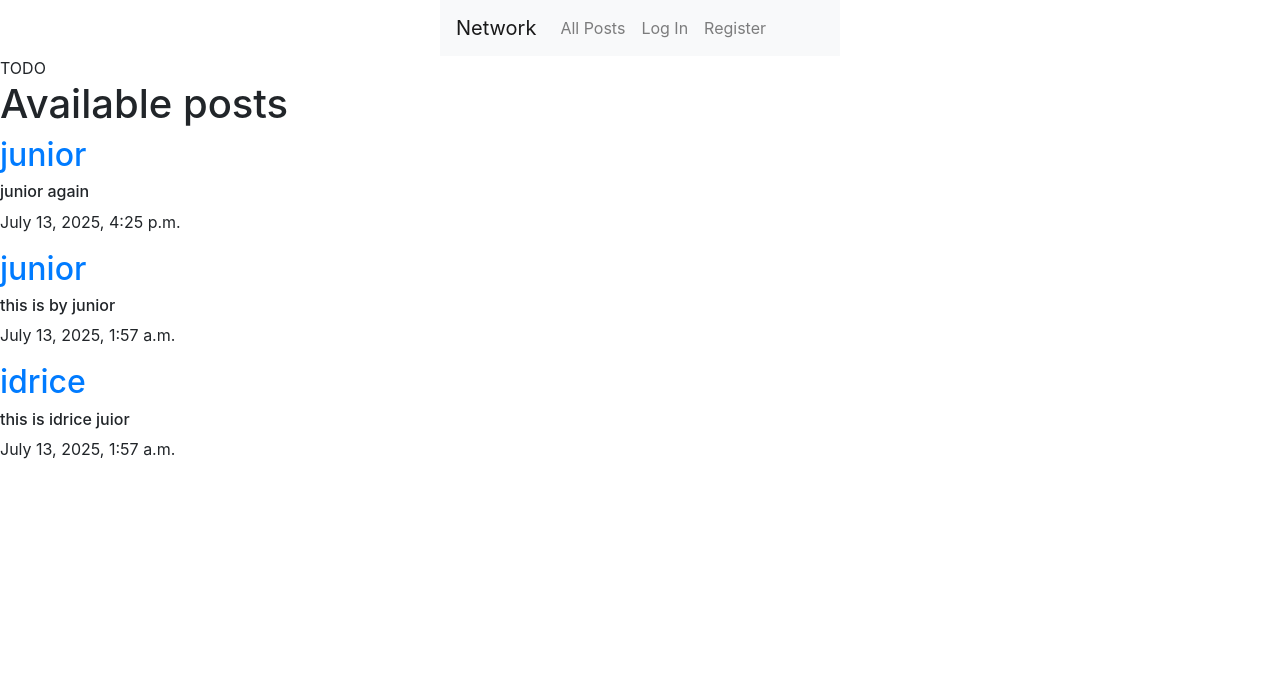
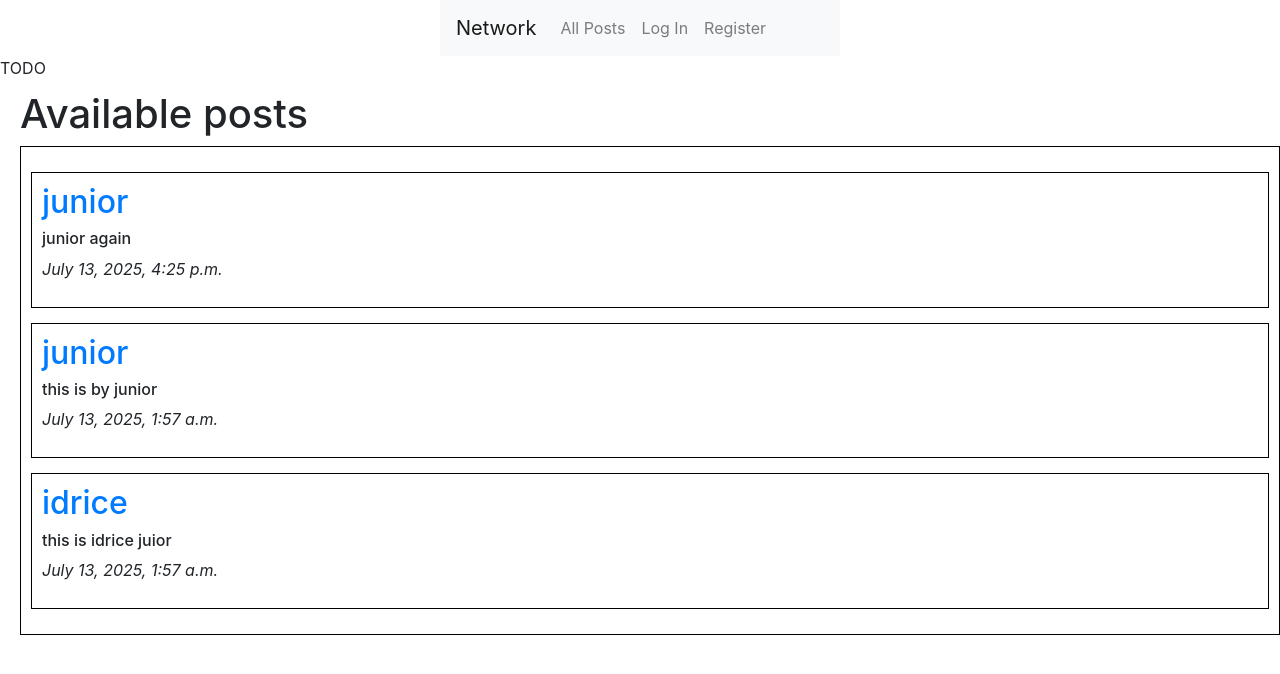
Before and after one commit to Junior-idrice/cs50w-project4, a Django app: page / in a window 1280 px wide. Shown: the top 674 px of the page. Run offline with Django 3.2, Linux system fonts and the light colour scheme; data comes from the database, SQL or seed files in the repository; both versions use the stored data as it was after the commit; some libraries are stand-ins or nearby versions.

```diff
--- a/project4/network/static/network/styles.css
+++ b/project4/network/static/network/styles.css
@@ -3,3 +3,18 @@ nav{
     width: 400px;
     margin: 0 auto;
 }
+.main{
+    margin-top: 10px;
+    margin-left: 20px;
+}
+.make_post{
+    border: 1px solid black;
+    padding: 10px;
+
+}
+.available_post{
+    border: 1px solid black;
+    margin: 15px 0;
+    padding: 10px;
+
+}
--- a/project4/network/templates/network/following.html
+++ b/project4/network/templates/network/following.html
@@ -2,7 +2,7 @@
 
 {% block body %}
 
-
+     <!---->
     <div>
         {%for post in pagePosts %}
           <div>
@@ -10,6 +10,8 @@
             <h6>{{post.content}}</h6>
             <p>{{post.date}}</p>
           </div>
+        {% empty %}
+        <p>No posts from users you follow.</p>
         {%endfor%}
     </div>
 
--- a/project4/network/templates/network/index.html
+++ b/project4/network/templates/network/index.html
@@ -121,7 +121,9 @@
         }
     </script>
     TODO
+    <div class="main">
             <h1>Available posts</h1>
+            <div class="make_post">
             {%if user.is_authenticated%}
             <h4>New Post</h4>
             <form method="post" action="{%url 'post'%}">
@@ -129,14 +131,15 @@
                 <textarea name="content" rows="4" cols="50"></textarea></br>
                 <input type="submit" value="post" />
             </form>
+            </div>
             {%endif%}
 
             <div>
                 {%for post in pagePosts %}
-          <div>
+                <div class="available_post">
                     <h2><a href="{%url 'profile' user_id=post.user.id%}">{{post.user}}</a></h2>
                     <h6 id="content_{{post.id}}">{{post.content}}</h6>
-            <p>{{post.date}}</p>
+                    <p><i>{{post.date}}</i></p>
 
                     <!--Using js and bootstrap for this section-->
                     {%if user.is_authenticated%}
@@ -194,6 +197,7 @@
                             </div>
                             {%endfor%}
                         </div>
+                    </div>
 
     <nav aria-label="Page navigation example">
         <ul class="pagination">
--- a/project4/network/views.py
+++ b/project4/network/views.py
@@ -189,7 +189,7 @@ def unfollow(request):
     return HttpResponseRedirect(reverse(profile, kwargs={'user_id':user_id}))
 
 
-def following(request):
+'''def following(request):
     currentUser = User.objects.get(pk=request.user.id)
     followers = Follow.objects.filter(user=currentUser)
     posts = Posts.objects.all().order_by('id').reverse()
@@ -208,7 +208,26 @@ def following(request):
         "pagePosts":pagePosts
     }
 
-    return render(request, "network/following.html", context)
+    return render(request, "network/following.html", context)'''
+
+@login_required
+def following(request):
+    current_user = request.user
+
+    # Get the users this user is following
+    following_users = Follow.objects.filter(user=current_user).values_list('user_follower', flat=True)
+
+    # Get posts only from those users
+    followed_posts = Posts.objects.filter(user__in=following_users).order_by('-id')
+
+    # Paginate the posts
+    paginator = Paginator(followed_posts, 10)
+    page_number = request.GET.get('page')
+    page_posts = paginator.get_page(page_number)
+
+    return render(request, "network/following.html", {
+        "pagePosts": page_posts
+    })
 
 
 def edit(request,id_post):
```
Also changed, not shown: project4/db.sqlite3. Lines whose indentation alone changed are shown as unchanged.
